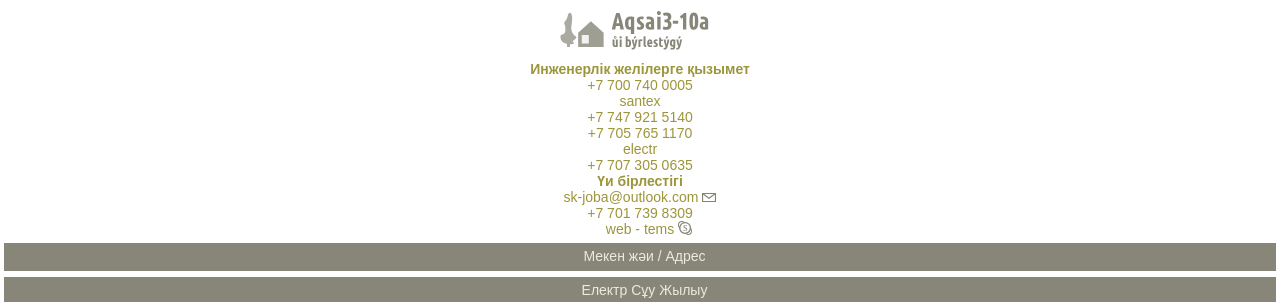
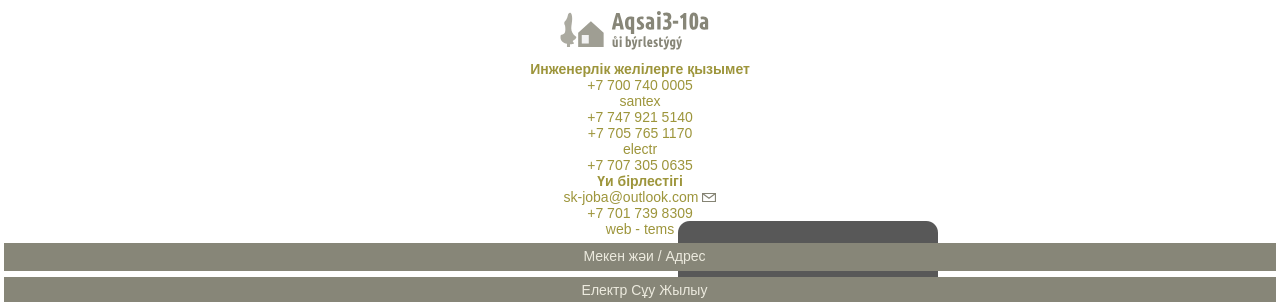
Before and after one commit to qalpan/Aqsai3-10a, a PHP site: page / in a window 1280 px wide. Shown: the top 302 px of the page. Run offline with PHP 8.4, Linux system fonts and the light colour scheme.

Commit message:
Update yi.css

```diff
--- a/yi.css
+++ b/yi.css
@@ -108,7 +108,7 @@ a { text-decoration: none; color: #9d953b;}
 .email::after{content:url("sůuretter/emil.svg");padding:0 0 0 4px;}
 .www::after{content:url("sůuretter/www.svg");padding:0 0 0 4px;}
 .web::after{content:url("sůuretter/web.svg");padding:0 0 0 4px;}
-.skype::after{content:url("sůuretter/skype.svg");padding:0 0 0 4px;position:absolute;}
+.skype::after{content:url("sůuretter/teams logo.webp");padding:0 0 0 4px;position:absolute;}
 .tysinikteme{color:#979689;}
 .belgi>img{float:none;width:15%;}
 .belgi{margin:0;padding:0;}
```
